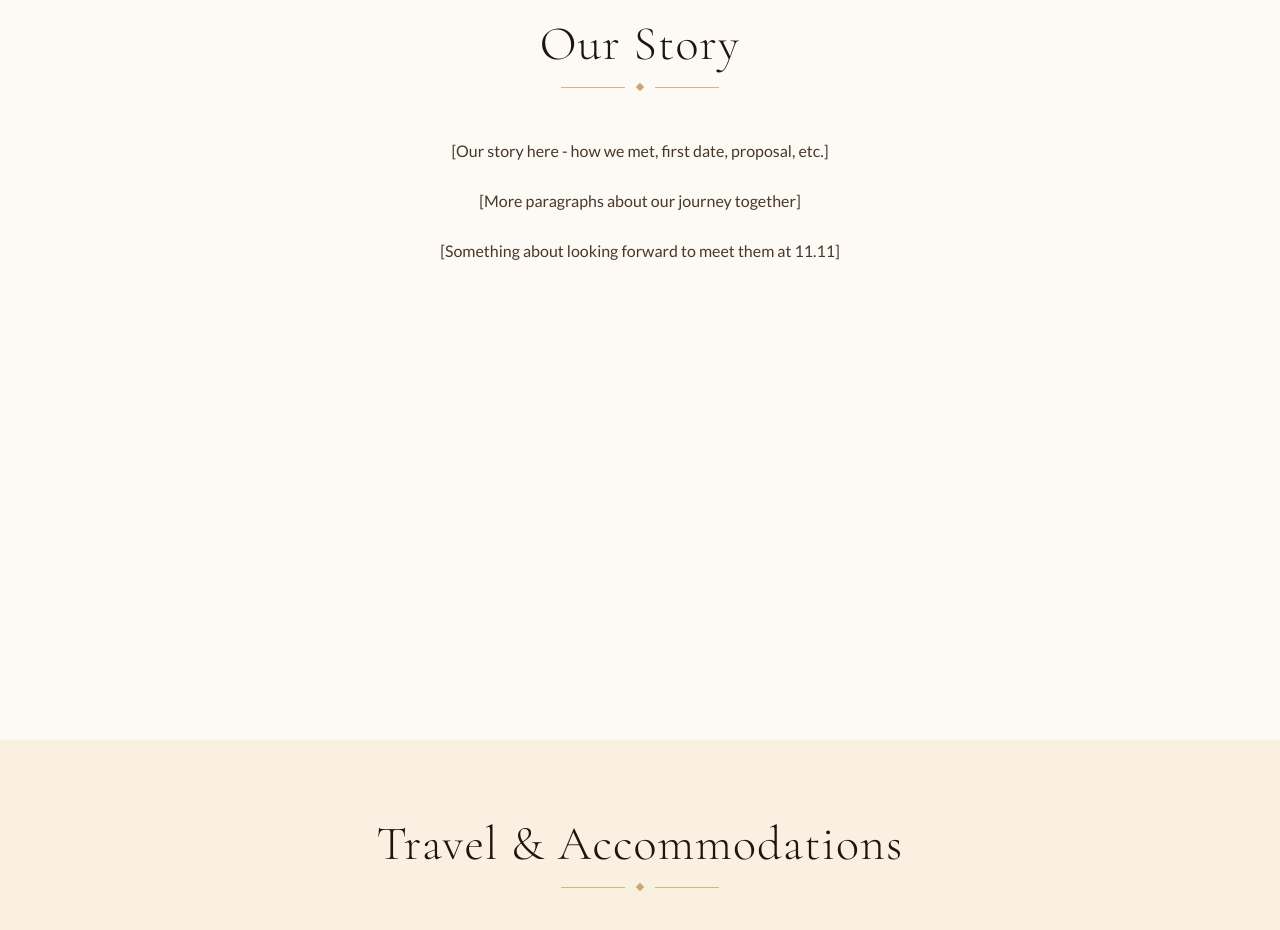
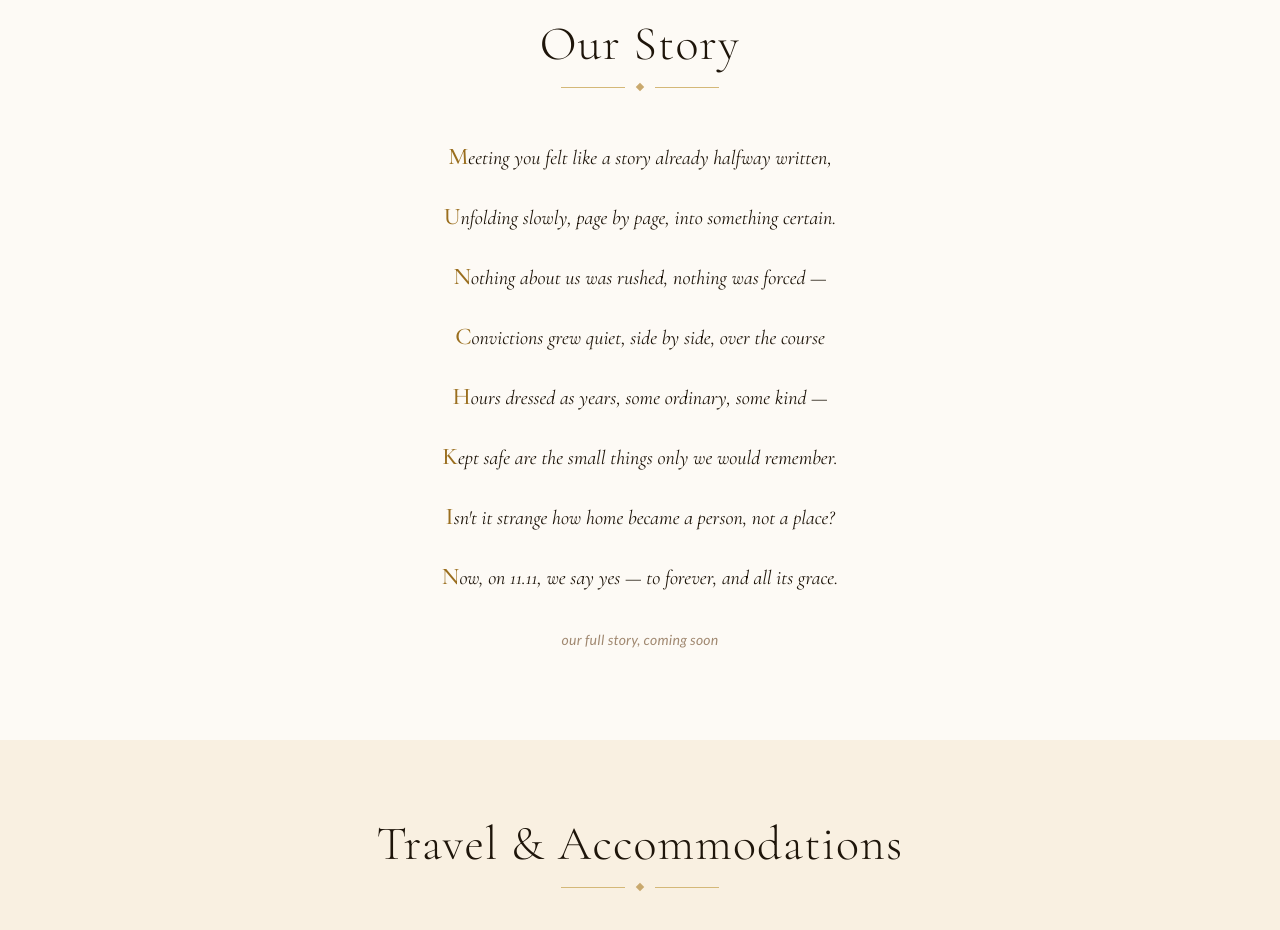
Before and after one commit to louienaraja/louie-joanna-wedding-invite, a React (Vite) app: page / in a window 1280 px wide. Shown: the part 860-1790 px from the top of the page. Built offline with nearby package versions, Linux system fonts and the light colour scheme.

Commit message:
feat: add OurStory poem placeholder + fix poem styling contrast

```diff
--- a/src/sections/FAQ.jsx
+++ b/src/sections/FAQ.jsx
@@ -30,7 +30,7 @@ function FAQ() {
     {
       question: "Are kids welcome?",
       answer:
-        "Yes! Kids under 12 are welcome. Please indicate their attendance in your RSVP.",
+        "Kids who are included in your invitation are more than welcome to join! Please indicate their attendance when you RSVP. As we're working with a fixed guest count, kindly check your invitation to see if your little ones are included.",
     },
     {
       question: "Is there a gift registry?",
@@ -41,7 +41,9 @@ function FAQ() {
 
   const handleClick = (faq, index) => {
     if (faq.scrollTo) {
-      document.getElementById(faq.scrollTo)?.scrollIntoView({ behavior: "smooth" });
+      document
+        .getElementById(faq.scrollTo)
+        ?.scrollIntoView({ behavior: "smooth" });
     } else {
       setOpenIndex(openIndex === index ? null : index);
     }
--- a/src/sections/OurStory.jsx
+++ b/src/sections/OurStory.jsx
@@ -1,6 +1,17 @@
 import Layout from "../components/Layout";
 import SectionTitle from "../components/SectionTitle";
 import FadeInSection from "../components/FadeInSection";
+
+const poemLines = [
+  ["M", "eeting you felt like a story already halfway written,"],
+  ["U", "nfolding slowly, page by page, into something certain."],
+  ["N", "othing about us was rushed, nothing was forced —"],
+  ["C", "onvictions grew quiet, side by side, over the course"],
+  ["H", "ours dressed as years, some ordinary, some kind —"],
+  ["K", "ept safe are the small things only we would remember."],
+  ["I", "sn't it strange how home became a person, not a place?"],
+  ["N", "ow, on 11.11, we say yes — to forever, and all its grace."],
+];
 
 function OurStory() {
   return (
@@ -8,15 +19,20 @@ function OurStory() {
       <FadeInSection>
         <SectionTitle>Our Story</SectionTitle>
 
-        <div className="prose prose-lg max-w-2xl mx-auto text-warm-700">
-          <p className="text-center leading-relaxed mb-6">
-            [Our story here - how we met, first date, proposal, etc.]
+        <div className="max-w-xl mx-auto text-center px-4">
+          <p className="font-serif italic text-warm-900 text-lg sm:text-xl leading-loose sm:leading-loose">
+            {poemLines.map(([first, rest], i) => (
+              <span key={i} className="block mb-4 sm:mb-5">
+                <span className="text-gold-600 text-xl sm:text-2xl font-medium not-italic">
+                  {first}
+                </span>
+                {rest}
+              </span>
+            ))}
           </p>
-          <p className="text-center leading-relaxed mb-6">
-            [More paragraphs about our journey together]
-          </p>
-          <p className="text-center leading-relaxed">
-            [Something about looking forward to meet them at 11.11]
+
+          <p className="mt-8 text-sm italic text-warm-400 tracking-wide">
+            our full story, coming soon
           </p>
         </div>
       </FadeInSection>
```
